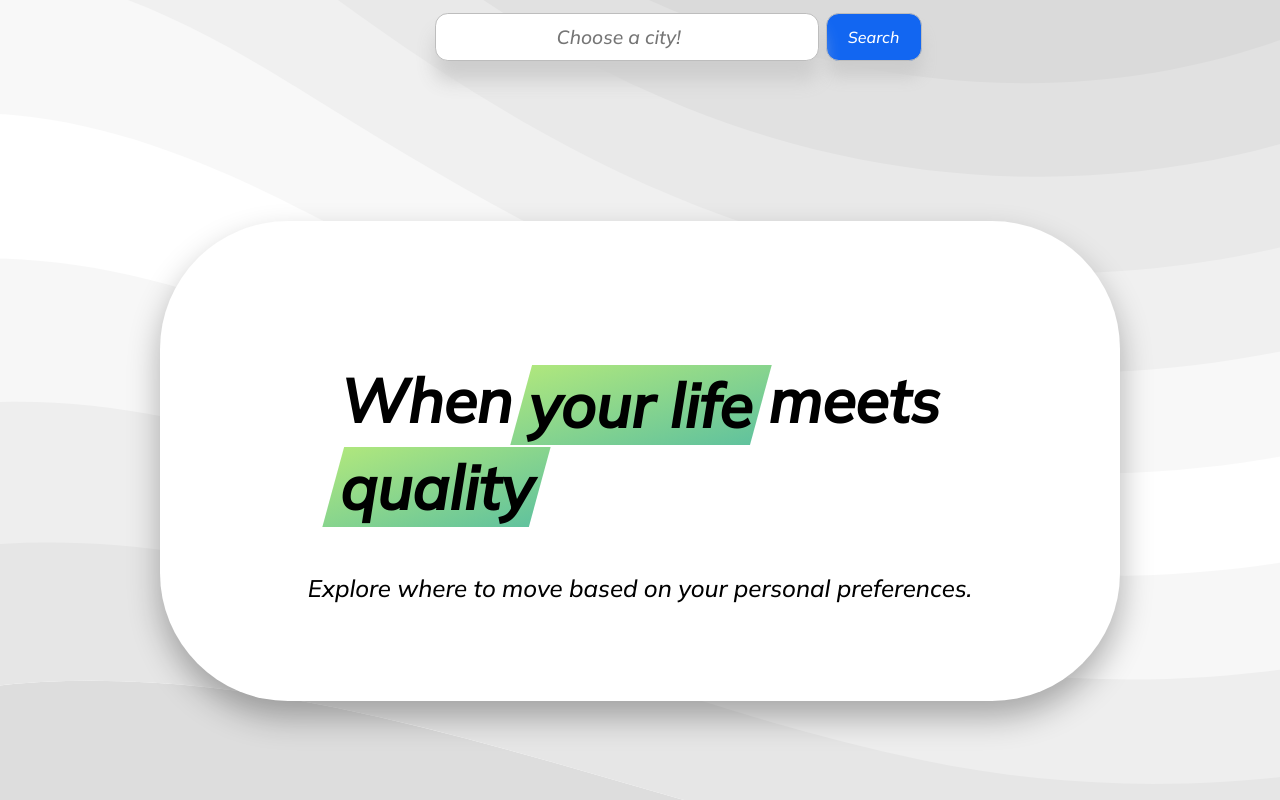
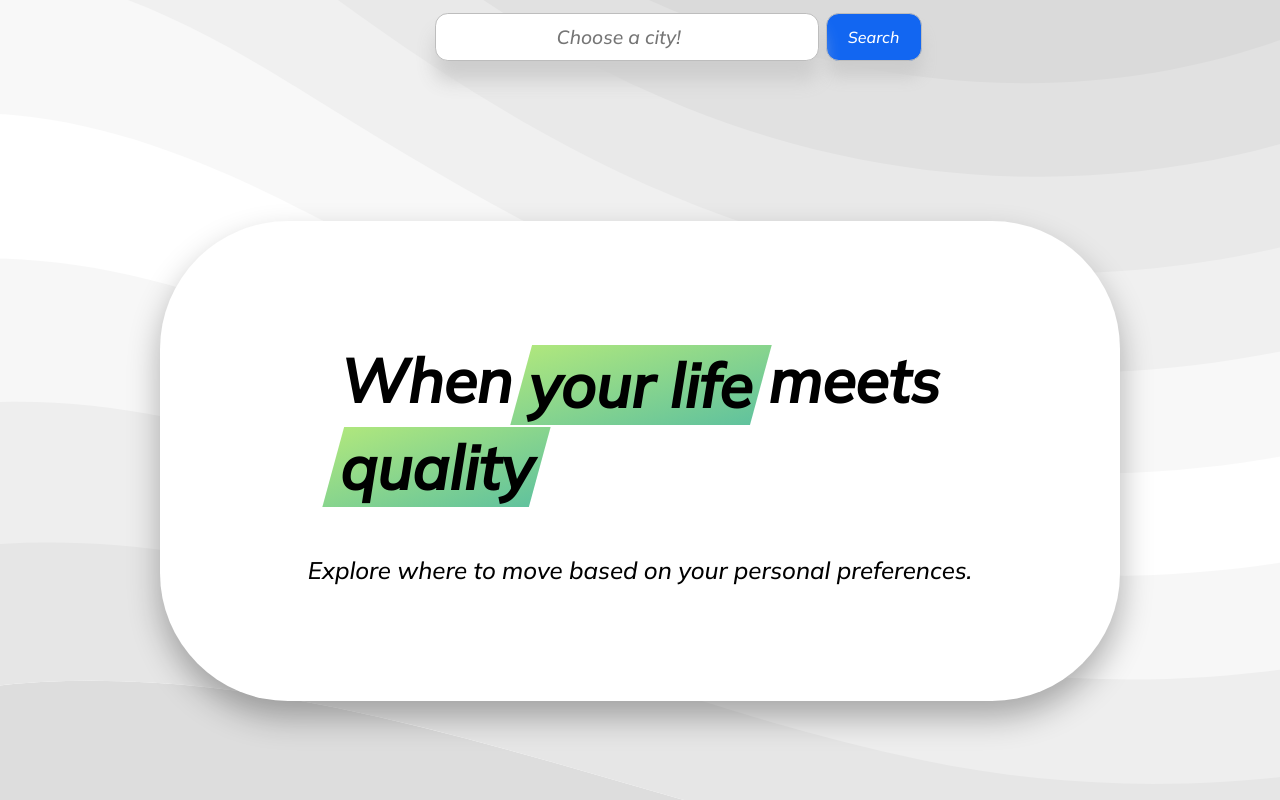
Before and after one commit to MrRobot-fm/Life-quality-app, a plain HTML site: page index.html in a window 1280 px wide. Shown: the top 800 px of the page. Drawn offline with nearby package versions, Linux system fonts and the light colour scheme.

Commit message:
Update style.css

```diff
--- a/assets/css/style.css
+++ b/assets/css/style.css
@@ -106,7 +106,7 @@ body {
   flex-direction: column;
   justify-content: center;
   align-items: center;
-  padding: 2%;
+  padding-bottom: 3%;
   border-radius: 8em;
   background-color: white;
   box-shadow: 0 1rem 2rem rgba(0, 0, 0, 0.3);
```
